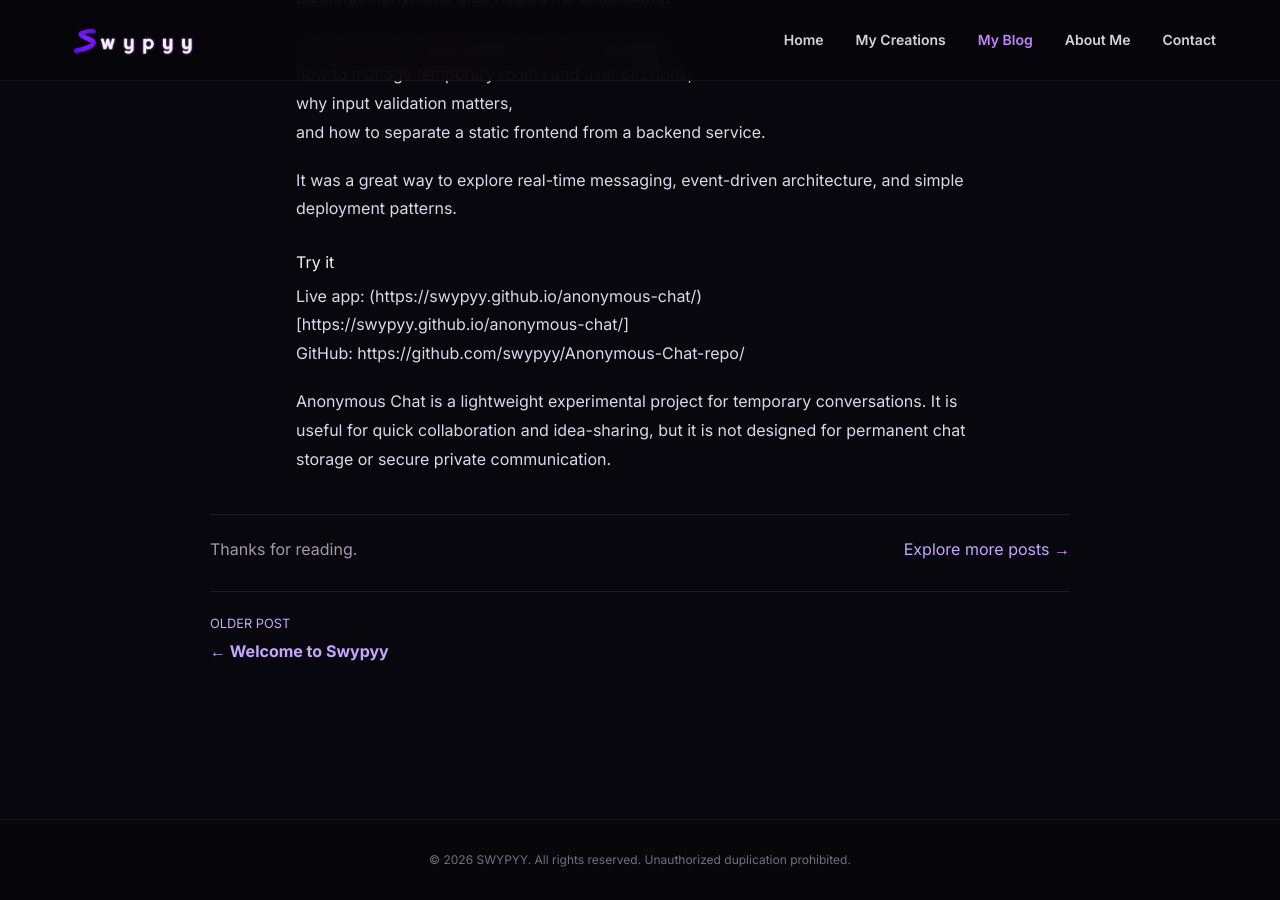
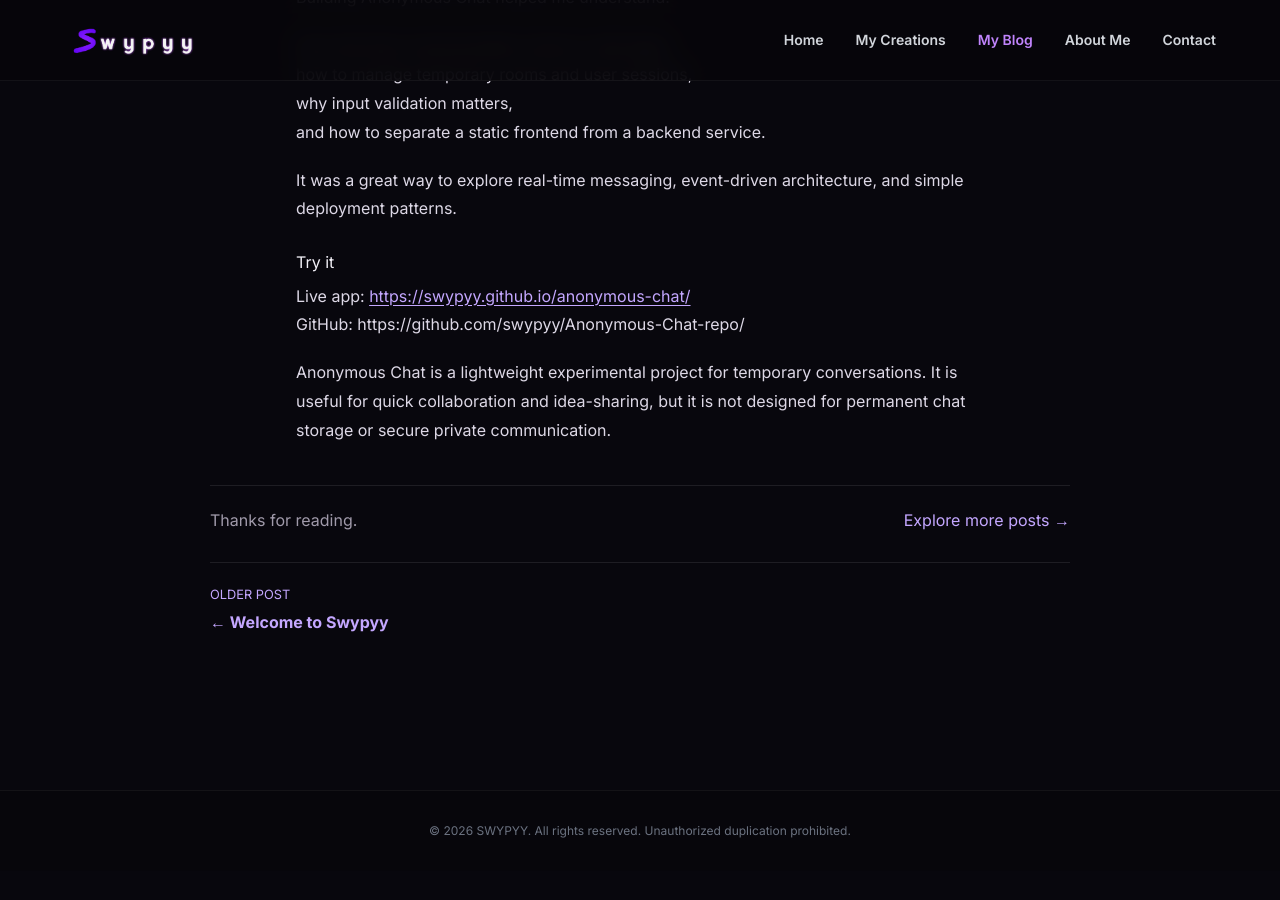
Before and after one commit to swypyy/swypyy.github.io, a Jekyll site: the page built from _posts/2026-11-11-building-anonymous-chat.md, in a window 1280 px wide and 900 px high, scrolled down 2341 px. Built offline with Jekyll 4.4.1, drawn with Linux system fonts in a browser that asks for light colours; nearby versions of some CDN libraries; after the commit the page ends 3212 px from its top, so only the background shows below that.

Commit message:
Update 2026-11-11-building-anonymous-chat.md

```diff
--- a/_posts/2026-11-11-building-anonymous-chat.md
+++ b/_posts/2026-11-11-building-anonymous-chat.md
@@ -56,7 +56,7 @@ It was a great way to explore real-time messaging, event-driven architecture, an
 
 ## Try it
 
-- Live app: (https://swypyy.github.io/anonymous-chat/)[https://swypyy.github.io/anonymous-chat/]
+- Live app: [https://swypyy.github.io/anonymous-chat/](https://swypyy.github.io/anonymous-chat/)
 - GitHub: https://github.com/swypyy/Anonymous-Chat-repo/
 
 Anonymous Chat is a lightweight experimental project for temporary conversations. It is useful for quick collaboration and idea-sharing, but it is not designed for permanent chat storage or secure private communication.
```
